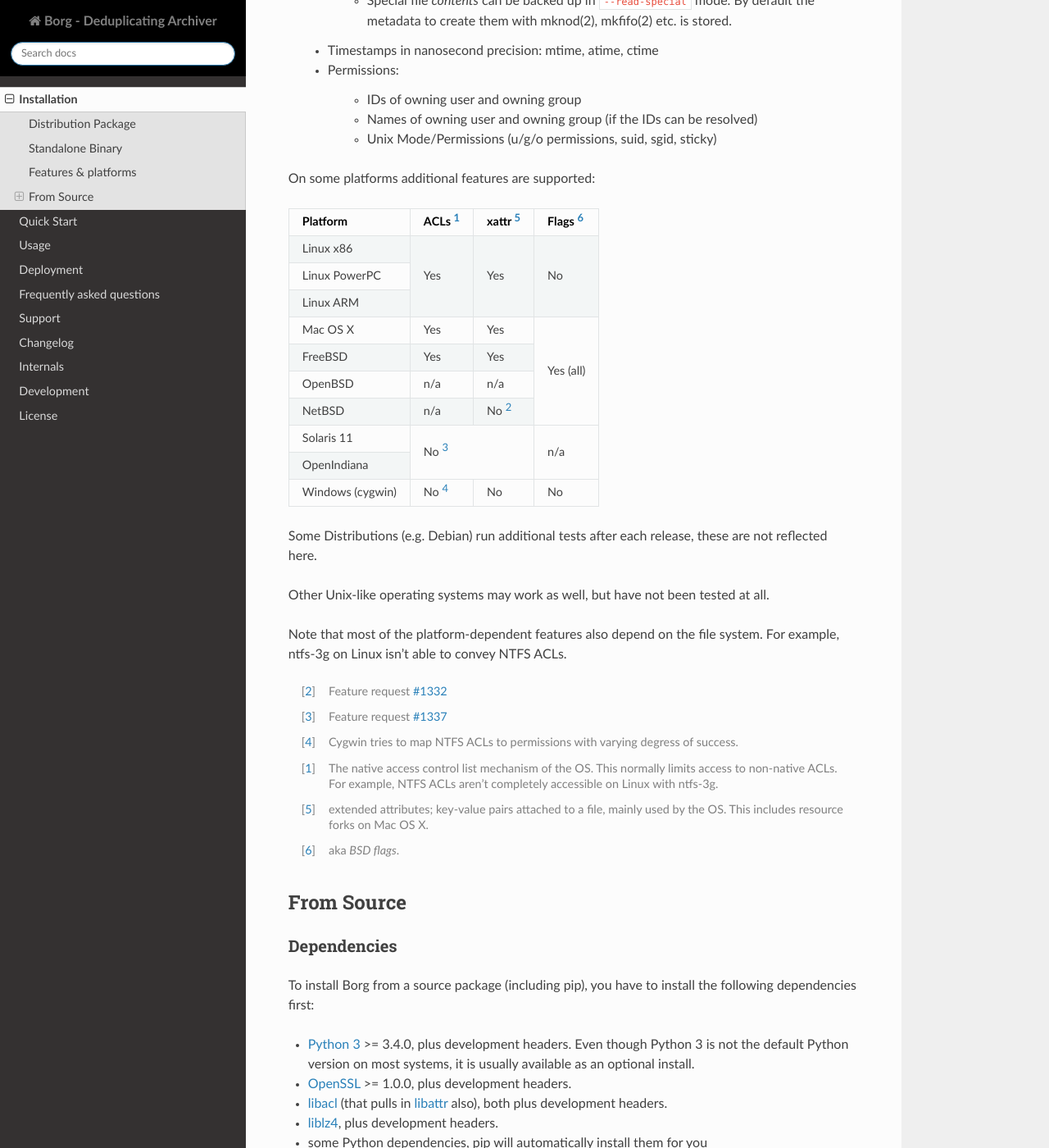
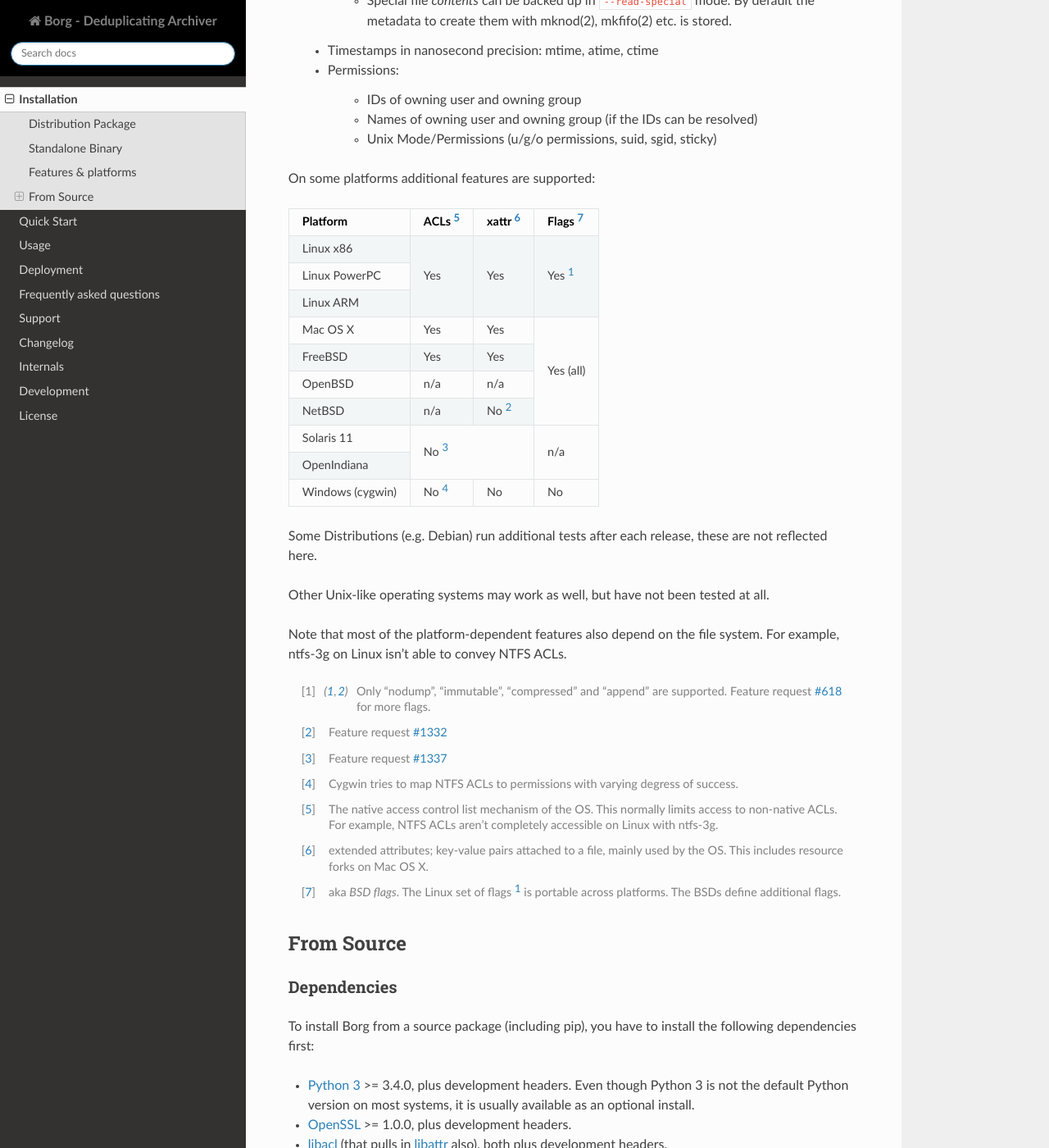
Before and after one commit to borgbackup/borg, a Sphinx documentation site: the page built from docs/installation.rst, in a window 1280 px wide and 1400 px high, scrolled down 2337 px. Shown: the whole window at 82% size. Built offline with Sphinx 7.4.7 and the Read the Docs theme 2.0.0, drawn with Linux system fonts in a browser that asks for light colours; pages that are not in the unit, such as notebooks, are missing from menus; the version number could not be read and is left out.

Commit message:
docs, platform/features: linux has BSD flag emulation

```diff
--- a/docs/installation.rst
+++ b/docs/installation.rst
@@ -148,7 +148,7 @@ On some platforms additional features are supported:
 | Platform         | ACLs     | xattr     | Flags      |
 |                  | [#acls]_ | [#xattr]_ | [#flags]_  |
 +==================+==========+===========+============+
-| Linux x86        | Yes      | Yes       | No         |
+| Linux x86        | Yes      | Yes       | Yes [1]_   |
 +------------------+          |           |            |
 | Linux PowerPC    |          |           |            |
 +------------------+          |           |            |
@@ -177,7 +177,8 @@ Other Unix-like operating systems may work as well, but have not been tested at
 Note that most of the platform-dependent features also depend on the file system.
 For example, ntfs-3g on Linux isn't able to convey NTFS ACLs.
 
-
+.. [1] Only "nodump", "immutable", "compressed" and "append" are supported.
+    Feature request :issue:`618` for more flags.
 .. [2] Feature request :issue:`1332`
 .. [3] Feature request :issue:`1337`
 .. [4] Cygwin tries to map NTFS ACLs to permissions with varying degress of success.
@@ -186,7 +187,8 @@ For example, ntfs-3g on Linux isn't able to convey NTFS ACLs.
     non-native ACLs. For example, NTFS ACLs aren't completely accessible on Linux with ntfs-3g.
 .. [#xattr] extended attributes; key-value pairs attached to a file, mainly used by the OS.
     This includes resource forks on Mac OS X.
-.. [#flags] aka *BSD flags*.
+.. [#flags] aka *BSD flags*. The Linux set of flags [1]_ is portable across platforms.
+    The BSDs define additional flags.
 
 .. _source-install:
 
```
